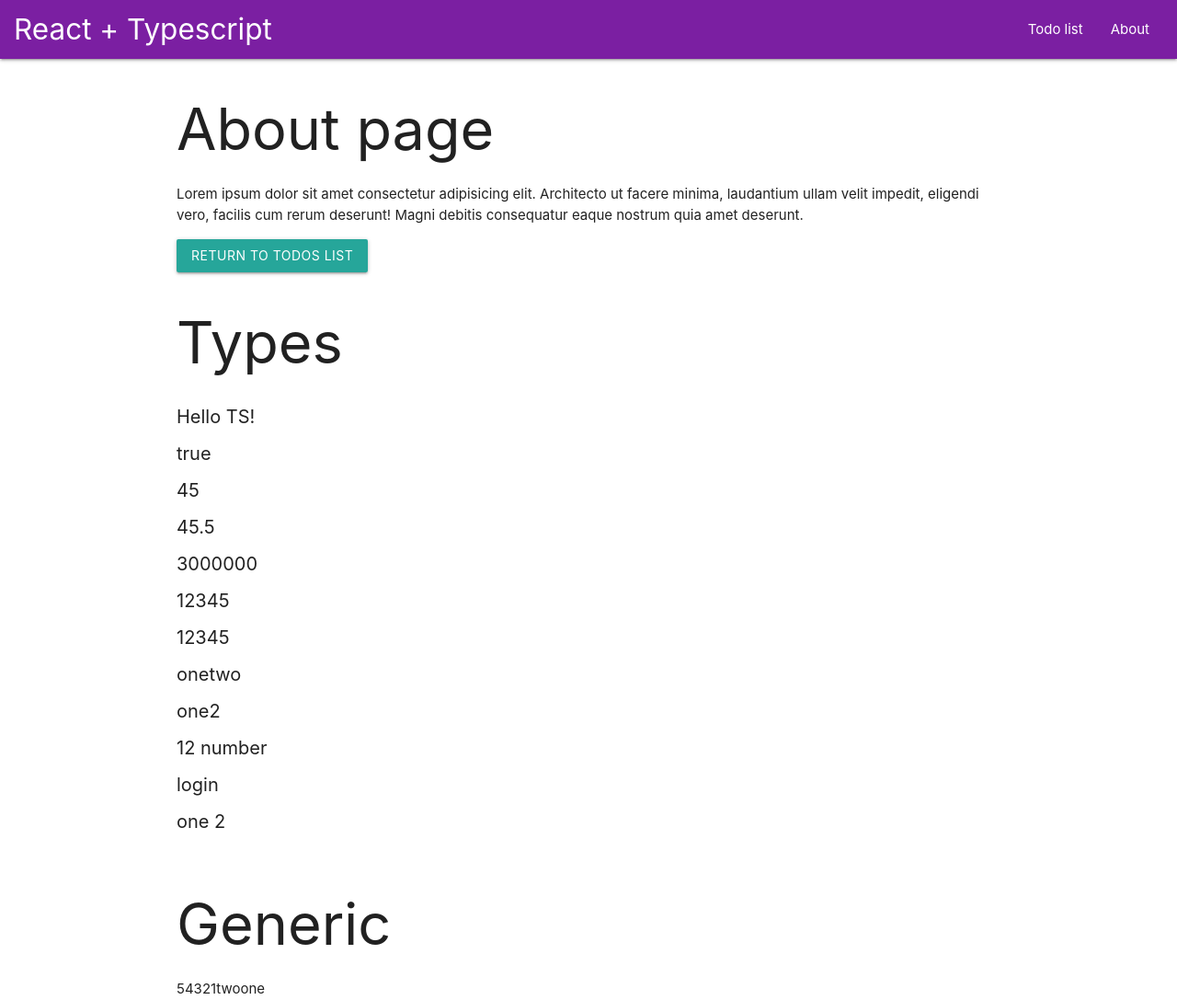
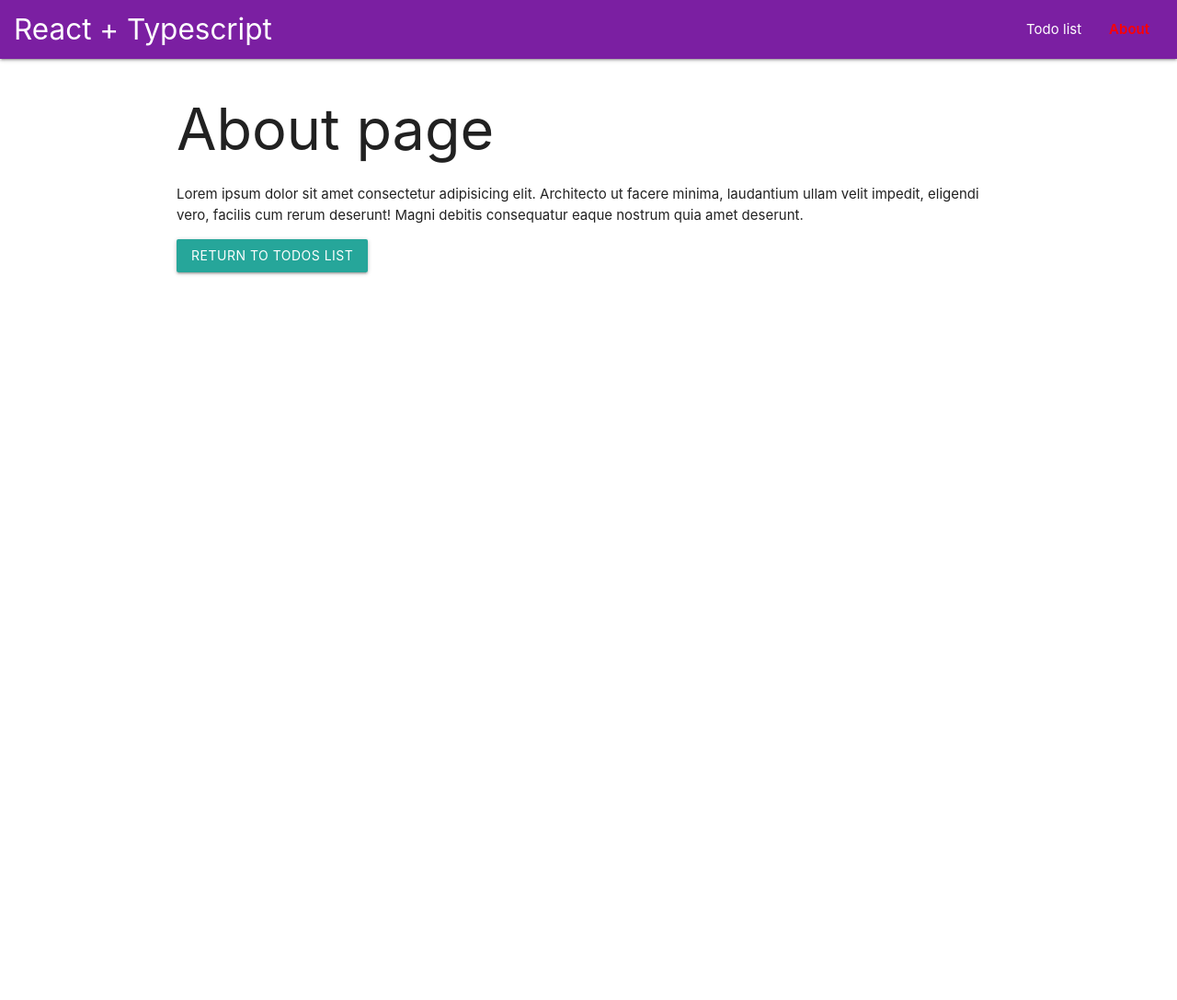
Before and after one commit to SDen4/react_typescript, a React (Create React App) app: page /about in a window 1280 px wide. Shown: the whole page at 92% size. After the commit the page ends 800 px from the top, so only its background shows below. Built offline with nearby package versions, Linux system fonts and the light colour scheme.

Commit message:
Navlink active

```diff
--- a/src/components/Navbar.tsx
+++ b/src/components/Navbar.tsx
@@ -8,10 +8,12 @@ export const Navbar: React.FC = (): React.ReactElement => (
         React + Typescript
       </a>
       <ul className="right hide-on-med-and-down">
-        <li>
-          <NavLink to="/">Todo list</NavLink>
+        <li className="link1">
+          <NavLink to="/" exact>
+            Todo list
+          </NavLink>
         </li>
-        <li>
+        <li className="link1">
           <NavLink to="/about">About</NavLink>
         </li>
       </ul>
--- a/src/index.css
+++ b/src/index.css
@@ -58,3 +58,8 @@ code {
   font-size: 20px;
   margin-bottom: 10px;
 }
+
+.link1 a.active {
+  font-weight: 600 !important;
+  color: red;
+}
--- a/src/pages/AboutPage.tsx
+++ b/src/pages/AboutPage.tsx
@@ -1,7 +1,5 @@
 import React from 'react';
 import { useHistory } from 'react-router-dom';
-import { Sample } from '../types_example/Types';
-import { Generic } from '../types_example/Generis';
 
 export const AboutPage: React.FC = (): React.ReactElement => {
   const history = useHistory();
@@ -18,8 +16,6 @@ export const AboutPage: React.FC = (): React.ReactElement => {
       <button className="btn" onClick={() => history.push('/')}>
         Return to todos list
       </button>
-      <Sample />
-      <Generic />
     </>
   );
 };
```
